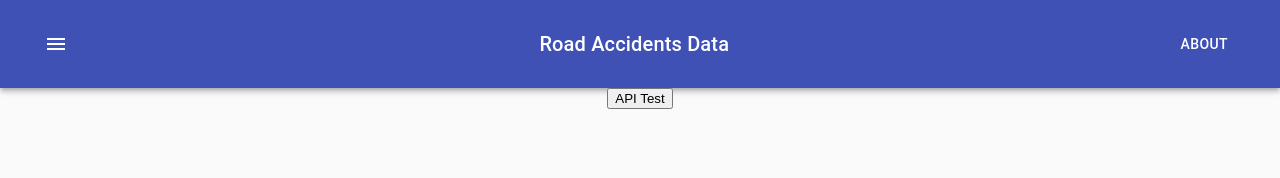
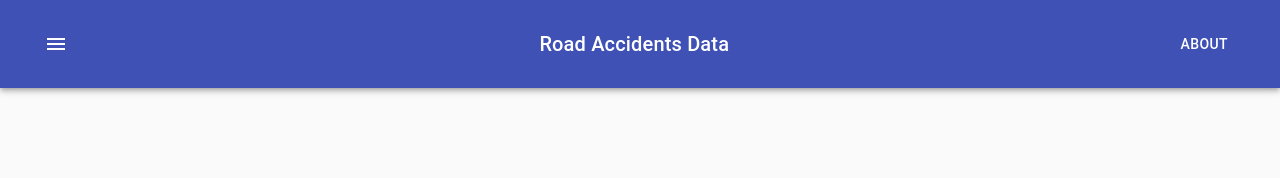
Before and after one commit to shivamrai/datavizproject, a React (Create React App) app in the folder us-accidents-data-vis/client/: page / in a window 1280 px wide. Shown: the top 178 px of the page. Built offline with nearby package versions, Linux system fonts and the light colour scheme.

Commit message:
changes in piechart

```diff
--- a/us-accidents-data-vis/client/src/App.js
+++ b/us-accidents-data-vis/client/src/App.js
@@ -22,7 +22,7 @@ function App() {
   return (
     <div className="App">
       <MainPage />
-      <button onClick={() => apiTest()}> API Test </button>
+      {/* <button onClick={() => apiTest()}> API Test </button> */}
       {/* <Usa /> */}
     </div>
   );
--- a/us-accidents-data-vis/client/src/components/PieChart.jsx
+++ b/us-accidents-data-vis/client/src/components/PieChart.jsx
@@ -5,7 +5,7 @@ import PieHooks from "./PieHooks";
 import "./styles.css";
 
 export default function PieChart() {
-  const generateData = (value, length = 5) =>
+  const generateData = (value, length = 2) =>
     d3.range(length).map((item, index) => ({
       date: index,
       value: value === null || value === undefined ? Math.random() * 100 : value
```
